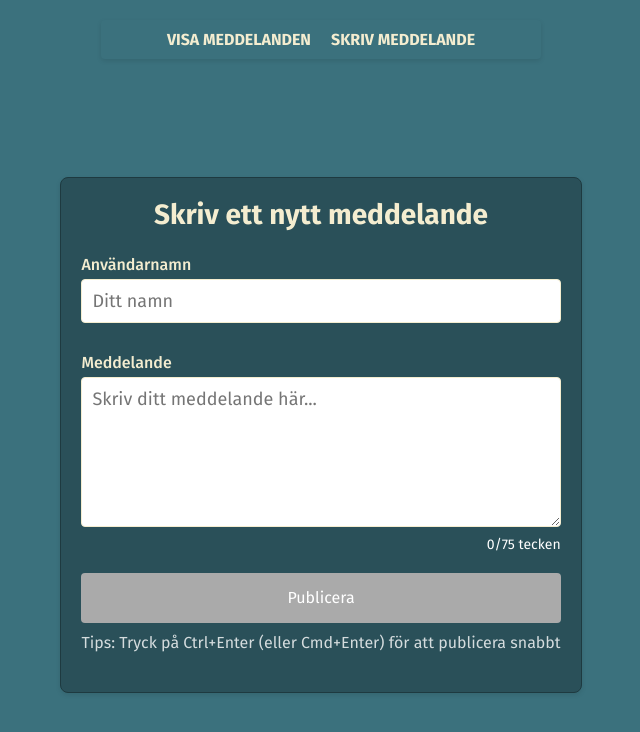
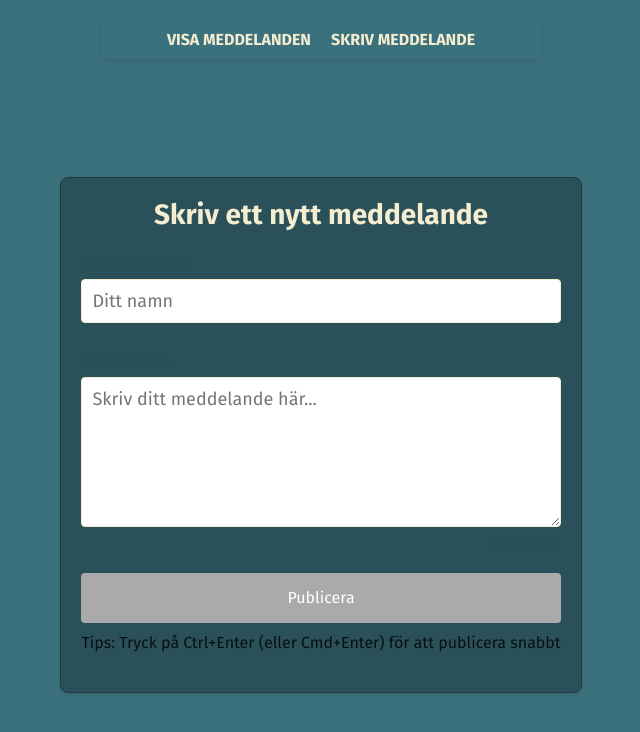
Before and after one commit to Eikei7/Anslagstavla, a React (Create React App) app in the folder anslagstavla-frontend/: page /post in a window 1280 px wide. Shown: the top 732 px of the page, without its empty margins (319-959 px from the left). Built offline with nearby package versions, Linux system fonts and the light colour scheme; no server answers.

Commit message:
Figuring out why the picture isn't showing

```diff
--- a/anslagstavla-frontend/src/App.css
+++ b/anslagstavla-frontend/src/App.css
@@ -87,7 +87,7 @@ body {
 
 .tavlan label {
   display: block;
-  color: var(--accent-color);
+  color: var(--primary-color);
   margin-bottom: var(--spacing-xs);
   font-weight: 500;
 }
@@ -121,7 +121,7 @@ body {
 /* Teckentäljare */
 .char-counter {
   text-align: right;
-  color: var(--text-light);
+  color: var(--primary-color);
   font-size: 14px;
   margin-top: var(--spacing-xs);
 }
@@ -410,7 +410,7 @@ body {
 /* Tangentbordsgenvägar */
 .keyboard-shortcut {
   text-align: center;
-  color: var(--accent-color);
+  color: black !important;
   font-size: 14px;
   margin-top: var(--spacing-sm);
   opacity: 0.8;
--- a/anslagstavla-frontend/src/App.jsx
+++ b/anslagstavla-frontend/src/App.jsx
@@ -1,4 +1,3 @@
-import React from 'react';
 import { BrowserRouter as Router, Routes, Route } from 'react-router-dom';
 import Anslagstavla from './components/Anslagstavla';
 import PostMessage from './components/PostMessage';
--- a/anslagstavla-frontend/src/components/Anslagstavla.jsx
+++ b/anslagstavla-frontend/src/components/Anslagstavla.jsx
@@ -417,7 +417,11 @@ const Anslagstavla = () => {
             )}
 
             <div className="header-image">
-                <img src="/img/noticeboard.jpeg" width="410" alt="Anslagstavla" />
+                <img src="../public/img/noticeboard.jpg" width="410" alt="Anslagstavla" />
+                <img src="../img/noticeboard.jpg" width="410" alt="Anslagstavla" />
+                <img src="../noticeboard.jpg" width="410" alt="Anslagstavla" />
+                <img src="/img/noticeboard.jpg" width="410" alt="Anslagstavla" />
+                <img src="./img/noticeboard.jpg" width="410" alt="Anslagstavla" />
             </div>
 
             <section className="controls" aria-label="Kontroller för meddelanden">
@@ -471,7 +475,7 @@ const Anslagstavla = () => {
                             Visar {messages.length} av {originalMessages.length} meddelanden
                             {filterUser && ` för "${filterUser}"`}
                         </p>
-                        <ul className="message-list" role="list">
+                        <ul className="message-list">
                             {messages.map((message) => (
                                 <MessageItem
                                     key={message.id}
--- a/anslagstavla-frontend/src/components/Navigation.jsx
+++ b/anslagstavla-frontend/src/components/Navigation.jsx
@@ -1,4 +1,3 @@
-import React from 'react';
 import { Link } from 'react-router-dom';
 
 const Navigation = () => {
```
Also changed, not shown: anslagstavla-frontend/public/img/noticeboard.jpg (renamed from anslagstavla-frontend/public/img/noticeboard.jpeg).
